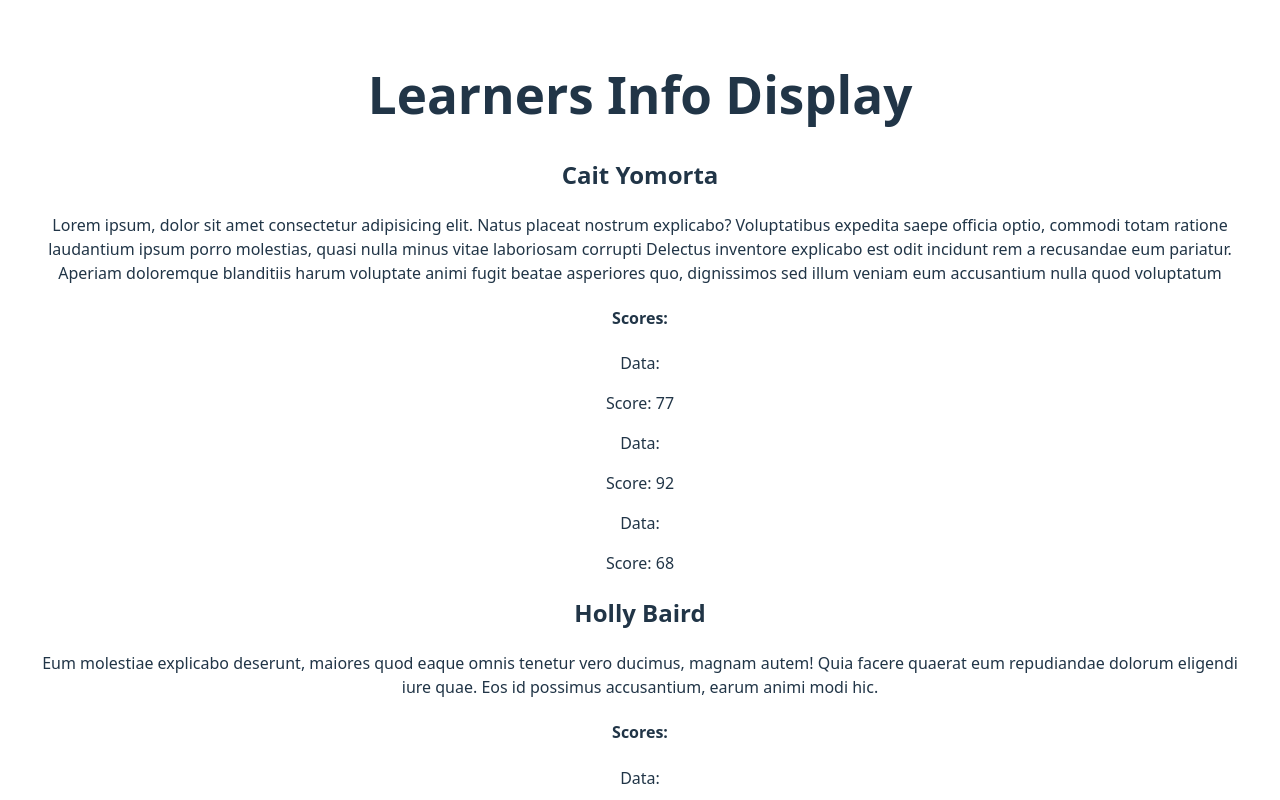
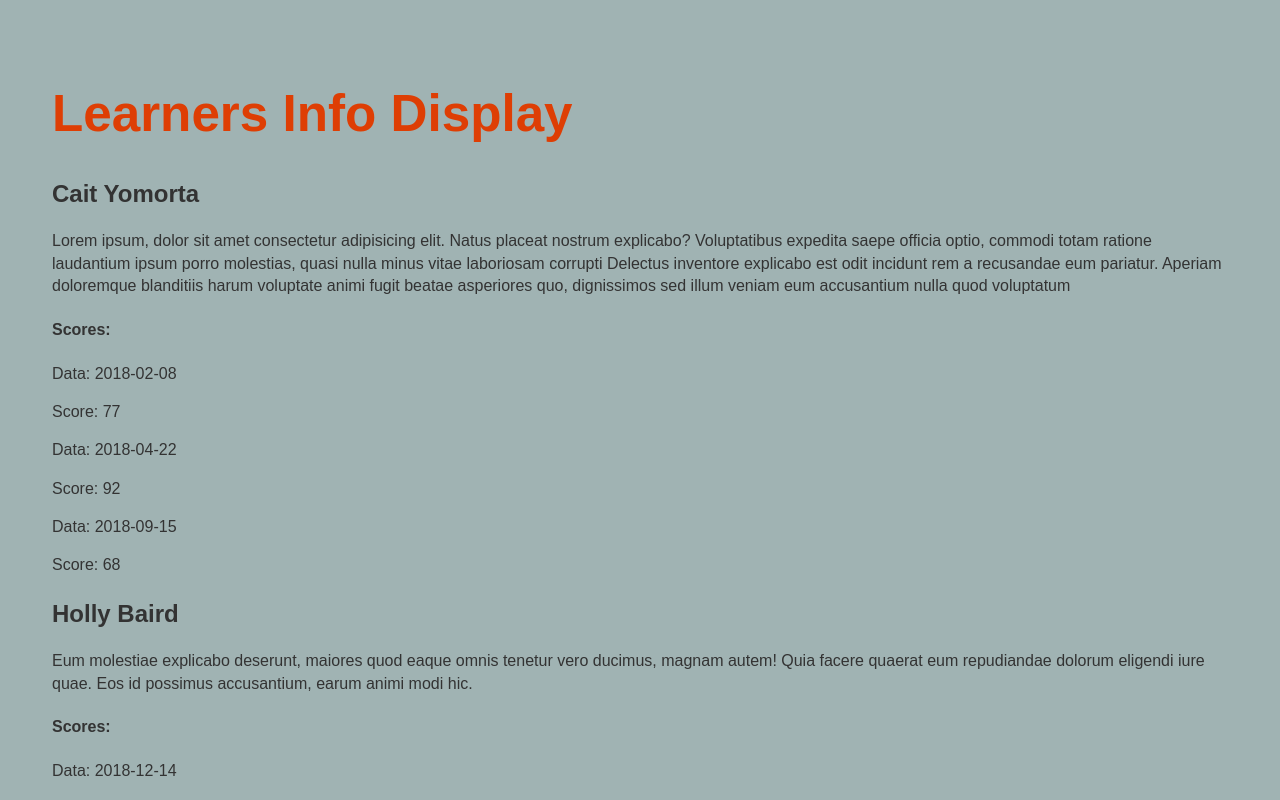
Before and after one commit to 1001hadi/320-lab-state, a React (Vite) app: page / in a window 1280 px wide. Shown: the top 800 px of the page. Built offline with nearby package versions, Linux system fonts and the light colour scheme.

Commit message:
bug fixed in score.jsx, same css added

```diff
--- a/src/App.css
+++ b/src/App.css
@@ -2,5 +2,18 @@
   max-width: 1280px;
   margin: 0 auto;
   padding: 2rem;
-  text-align: center;
+  /* text-align: center; */
 }
+
+body {
+  font-family: sans-serif;
+  background-color: rgb(160, 179, 179);
+  color: #333;
+  margin: 0;
+  padding: 20px;
+  line-height: 1.4;
+}
+
+h1 {
+  color: rgb(222, 62, 4);
+}
--- a/src/components/Score.jsx
+++ b/src/components/Score.jsx
@@ -2,7 +2,7 @@ export const Score = ({ scoreInfo }) => {
   // display learner is Score data on p tag
   return (
     <>
-      <p>Data: {scoreInfo.data}</p>
+      <p>Data: {scoreInfo.date}</p>
       <p>Score: {scoreInfo.score}</p>
     </>
   );
```
